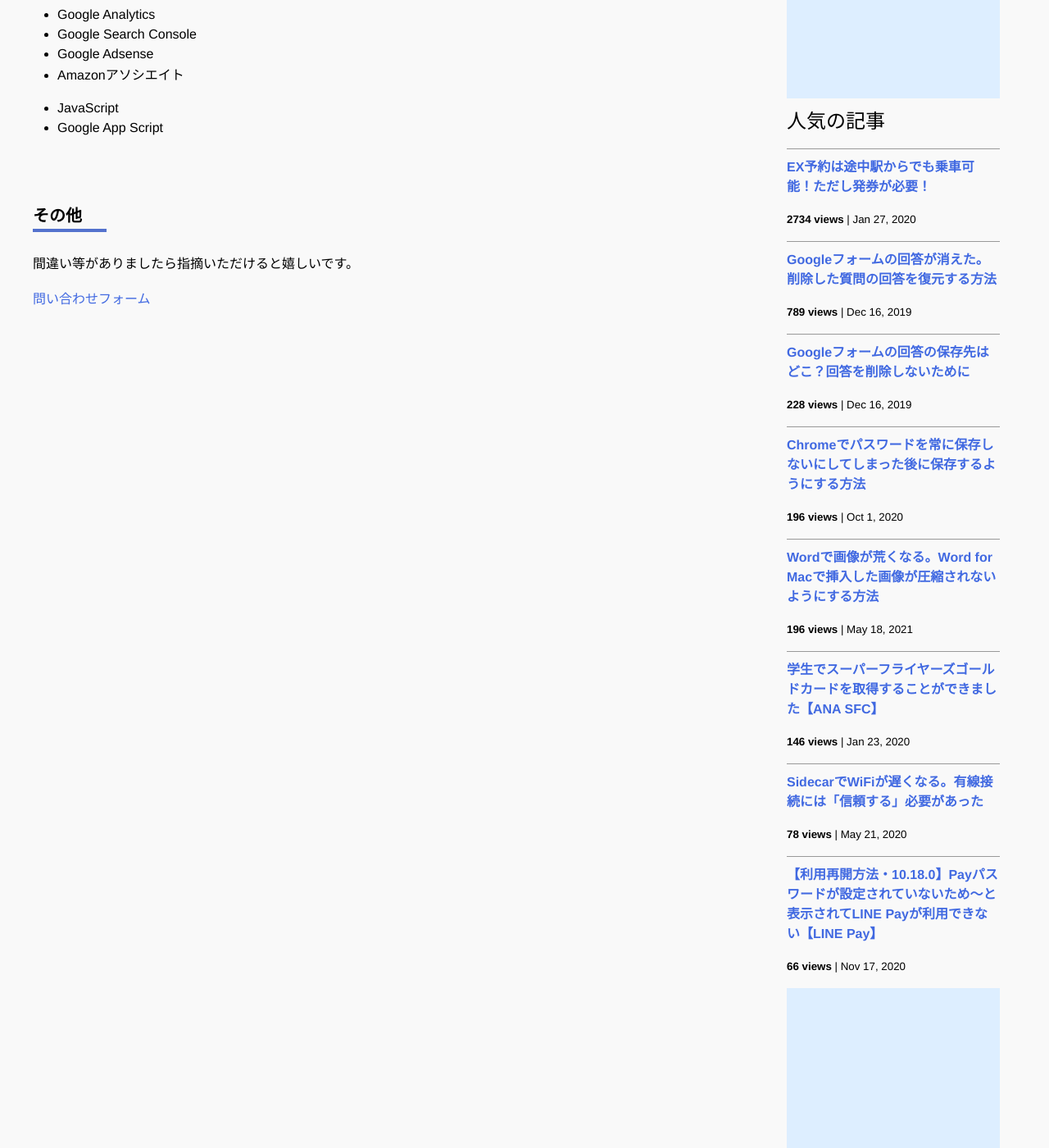
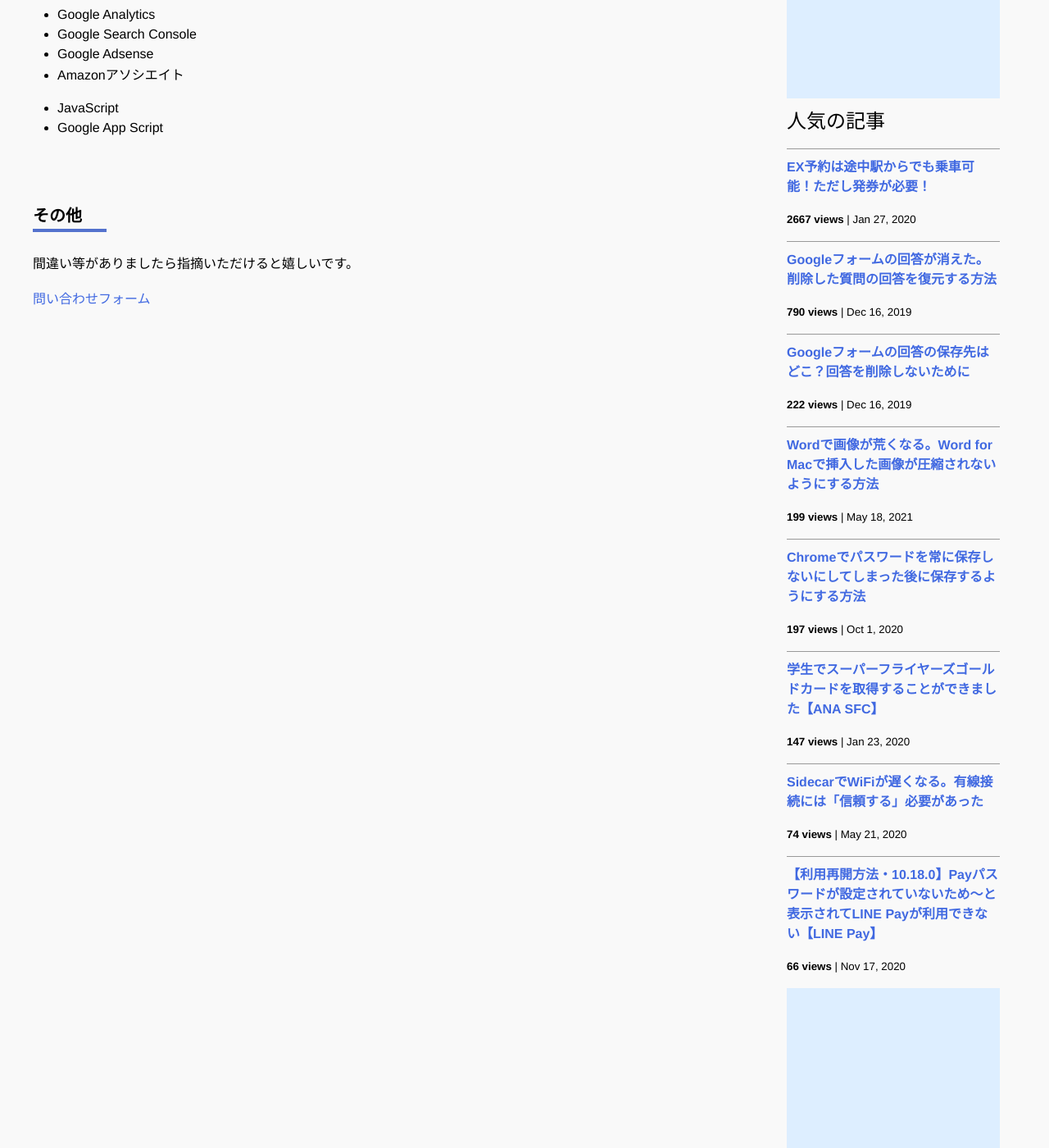
Before and after one commit to iwanaminami/shoyaiwaname, a Jekyll site: the page built from about.markdown, in a window 1280 px wide and 1400 px high, scrolled down 693 px. Shown: the whole window at 82% size. Built offline with Jekyll 4.4.1, drawn with Linux system fonts in a browser that asks for light colours; nearby versions of some CDN libraries; comment, search, counter and statistics services are not loaded.

Commit message:
a new commit message

```diff
--- a/_data/popularposts.yml
+++ b/_data/popularposts.yml
@@ -1,17 +1,17 @@
 side:
-  - view: 2734
+  - view: 2667
     url: /2020/01/27/ex-rideontheway.html
-  - view: 789
+  - view: 790
     url: /2019/12/16/restore-googleform.html
-  - view: 228
+  - view: 222
     url: /2019/12/16/googleform-answers.html
-  - view: 196
+  - view: 199
+    url: /2021/05/18/image-compression-word.html
+  - view: 197
     url: /2020/10/01/googlepassword.html
-  - view: 196
-    url: /2021/05/18/image-compression-word.html
-  - view: 146
+  - view: 147
     url: /2020/01/23/sfcgold.html
-  - view: 78
+  - view: 74
     url: /2020/05/21/sidecar-via-cable.html
   - view: 66
     url: /2020/11/17/linepay.html
```
